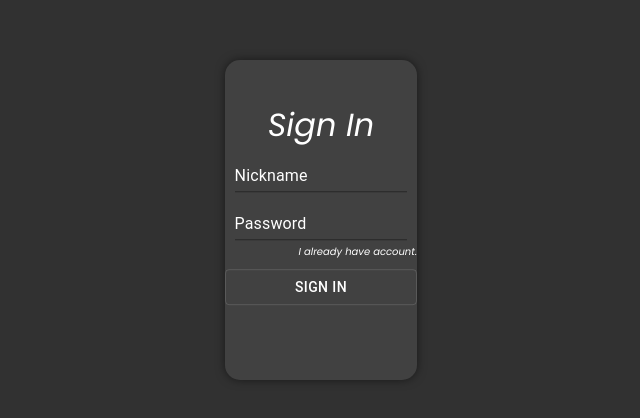
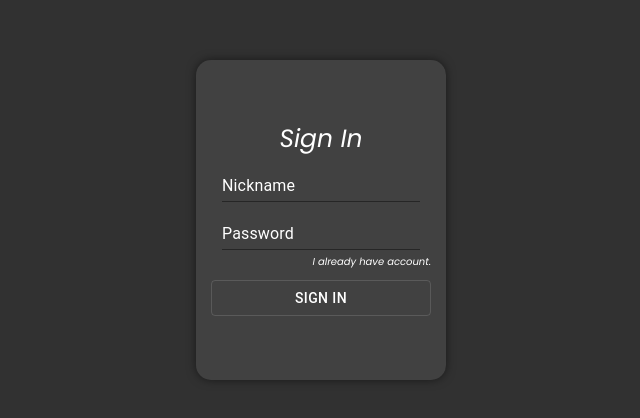
Before and after one commit to meinu-chan/frontSocialNetwork, a React (Create React App) app: page / in a window 1280 px wide. Shown: the part 180-598 px from the top of the page, without its empty margins (319-959 px from the left). Built offline with nearby package versions, Linux system fonts and the light colour scheme.

Commit message:
adaptive authPage\bug fux

```diff
--- a/src/App.jsx
+++ b/src/App.jsx
@@ -7,7 +7,7 @@ import { Home } from "./components/homePage/Home";
 class App extends React.Component {
   render() {
     return (
-      <BrowserRouter basename={process.env.REACT_APP_CLIENT_URL}>
+      <BrowserRouter >
         <Route path="/" exact component={Auth} />
         <Route path="/:id" exact component={Home} />
       </BrowserRouter>
--- a/src/components/authPage/Auth.scss
+++ b/src/components/authPage/Auth.scss
@@ -1,11 +1,3 @@
-#auth {
-  display: block;
-  display: flex;
-  flex-direction: column;
-  justify-content: center;
-  align-items: center;
-}
-
 .authDiv {
   display: flex;
   flex-direction: column;
@@ -27,8 +19,7 @@
 
 .authForm {
   width: fit-content;
-  margin: 50% auto;
-  transform: translate(0, -25%);
+  height: fit-content;
 
   .MuiButton-outlinedPrimary {
     color: #fff !important;
@@ -52,6 +43,8 @@
   box-shadow: 0 0 10px rgba(0, 0, 0, 0.5);
   background-color: #414141;
   color: #fff;
+  justify-content: space-around;
+  align-items: center;
   h2 {
     text-align: center;
   }
@@ -71,6 +64,10 @@
   input.MuiInputBase-input.MuiInput-input {
     color: #fff;
   }
+
+  .MuiFormGroup-root {
+    align-items: center;
+  }
 }
 
 .authPage {
@@ -89,3 +86,12 @@
 .MuiFormControl-root {
   max-width: 90% !important;
 }
+
+@media screen and (max-width: 1400px) {
+  .auth {
+    width: 250px;
+    h2 {
+      font-size: 25px;
+    }
+  }
+} ;
--- a/src/components/authPage/Auth.tsx
+++ b/src/components/authPage/Auth.tsx
@@ -20,8 +20,8 @@ export const Auth: React.FC = () => {
 
   return (
     <div className="authPage">
-      <div className="auth">
-        <form className="authForm">
+      <div className="auth d-flex">
+        <form className="authForm d-flex flex-column">
           {(showLogin && (
             <Login
               nicknameSetter={nicknameSetter}
--- a/src/components/homePage/components/createPublication/createPublication.tsx
+++ b/src/components/homePage/components/createPublication/createPublication.tsx
@@ -33,9 +33,6 @@ const CreatePublication: React.FC<ICreatePublication> = ({
             },
           }
         )
-        .then(() => {
-          textareaRef.current.value = "";
-        })
         .catch((err) => {
           if (err.response) {
             err.response.status === 401
@@ -43,7 +40,7 @@ const CreatePublication: React.FC<ICreatePublication> = ({
               : console.log(err.response);
           }
         }));
-
+    textareaRef.current.value = "";
     getPublications();
   };
 
@@ -63,7 +60,8 @@ const CreatePublication: React.FC<ICreatePublication> = ({
             placeholder="Tell world about your day..."
             maxLength={2000}
             onKeyPress={(e) => {
-              if (e.shiftKey && e.key === "Enter") {
+              if (!e.shiftKey && e.key === "Enter") {
+                e.preventDefault();
                 addPublication();
               }
             }}
--- a/src/components/homePage/components/publication/components/addComment/addComment.tsx
+++ b/src/components/homePage/components/publication/components/addComment/addComment.tsx
@@ -40,6 +40,9 @@ const AddComment: React.FC<IAddComment> = ({ publicId, updateComments }) => {
               : console.log(err.response);
           }
         });
+    } else {
+      textareaRef.current.value = value;
+      updateComments((prev) => [...prev]);
     }
   };
 
@@ -56,7 +59,8 @@ const AddComment: React.FC<IAddComment> = ({ publicId, updateComments }) => {
           className="addComment-textarea"
           maxLength={1000}
           onKeyPress={(e) => {
-            if (e.shiftKey && e.key === "Enter") {
+            if (!e.shiftKey && e.key === "Enter") {
+              e.preventDefault();
               addComment();
             }
           }}
```
